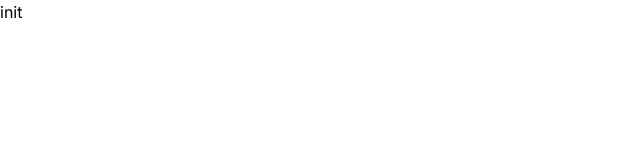
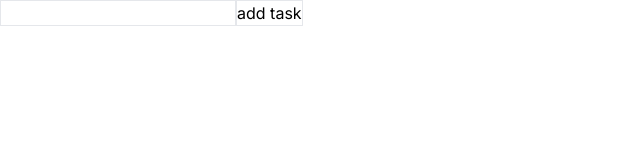
Before and after one commit to mazharz/task-prioritizer, a Next.js app: page / in a window 1280 px wide. Shown: the top 160 px of the page, without its empty margins (0-640 px from the left). Built offline with nearby package versions, Linux system fonts and the light colour scheme.

Commit message:
feat: initialize create form & list

```diff
--- /dev/null
+++ b/app/components/create-task.tsx
@@ -0,0 +1,32 @@
+import { FormEvent, useState } from "react";
+import { useTaskState } from "../state/task";
+
+const CreateTask = () => {
+  const { addTask } = useTaskState();
+  const [title, setTitle] = useState<string>("");
+
+  const submitHandler = (e: FormEvent<HTMLFormElement>) => {
+    e.preventDefault();
+    // TODO: handle id creation
+    addTask({ id: "", title });
+  };
+
+  return (
+    <div>
+      <form onSubmit={submitHandler}>
+        <input
+          name="title"
+          type="text"
+          className="border"
+          value={title}
+          onChange={(e) => setTitle(e.target.value)}
+        />
+        <button type="submit" className="border">
+          add task
+        </button>
+      </form>
+    </div>
+  );
+};
+
+export { CreateTask };
--- /dev/null
+++ b/app/components/task-list.tsx
@@ -0,0 +1,15 @@
+import { useTaskState } from "../state/task";
+
+const TaskList = () => {
+  const { tasks } = useTaskState();
+
+  return (
+    <div>
+      {tasks.map((t) => (
+        <div key={t.title}>{t.title}</div>
+      ))}
+    </div>
+  );
+};
+
+export { TaskList };
--- a/app/page.tsx
+++ b/app/page.tsx
@@ -1,3 +1,16 @@
+"use client";
+
+import { CreateTask } from "./components/create-task";
+import { TaskList } from "./components/task-list";
+import { TaskProvider } from "./state/task";
+
 export default function Home() {
-  return <main className="">init</main>;
+  return (
+    <TaskProvider>
+      <main>
+        <CreateTask />
+        <TaskList />
+      </main>
+    </TaskProvider>
+  );
 }
--- /dev/null
+++ b/app/state/task.tsx
@@ -0,0 +1,42 @@
+import { ReactNode, createContext, useContext, useState } from "react";
+import { Task } from "../type/task";
+
+type TaskContext = {
+  tasks: Task[];
+  addTask: (task: Task) => void;
+  removeTask: (task: Task) => void;
+};
+
+const TaskContext = createContext<TaskContext>({
+  tasks: [],
+  addTask: () => {},
+  removeTask: () => {},
+});
+
+type Props = {
+  children: ReactNode;
+};
+
+export const TaskProvider = ({ children }: Props) => {
+  const [tasks, setTasks] = useState<Task[]>([]);
+
+  const addTask = (task: Task) => {
+    setTasks((state) => [...state, task]);
+  };
+  const removeTask = (task: Task) => {
+    const filtered = tasks.filter(
+      (t) => t.title.toLowerCase() !== task.title.toLowerCase()
+    );
+    setTasks(filtered);
+  };
+
+  return (
+    <TaskContext.Provider value={{ tasks, addTask, removeTask }}>
+      {children}
+    </TaskContext.Provider>
+  );
+};
+
+export const useTaskState = () => {
+  return useContext(TaskContext);
+};
--- /dev/null
+++ b/app/type/task.ts
@@ -0,0 +1,4 @@
+export type Task = {
+  id: string;
+  title: string;
+};
```
